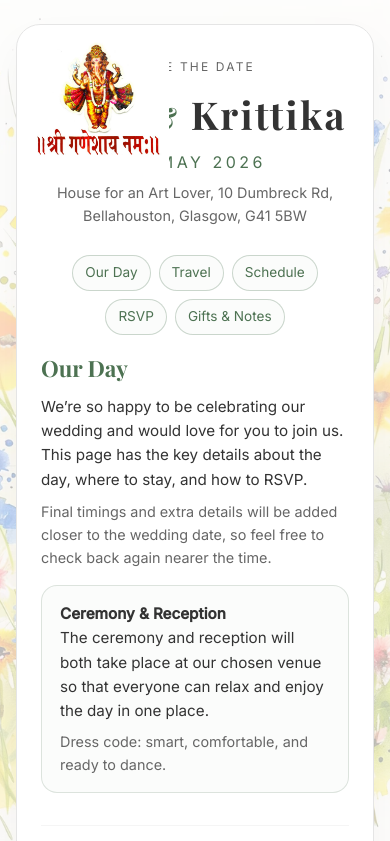
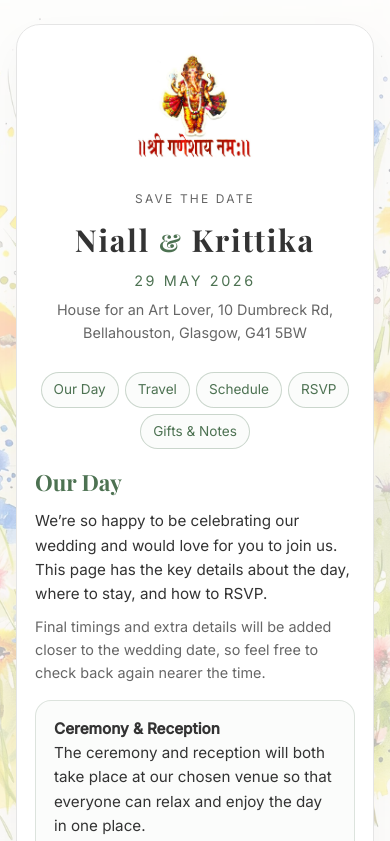
Before and after one commit to NGrant32/wedding-website, a plain HTML site: page index.html in a window 390 px wide. Shown: the top 841 px of the page. Drawn offline with nearby package versions, Linux system fonts and the light colour scheme.

Commit message:
Update index.html

```diff
--- a/index.html
+++ b/index.html
@@ -56,15 +56,14 @@ body::before {
       overflow-x: hidden;
     }
 
-    .decor-top-left {
-  position: absolute;
-  top: 12px;        /* adjust as needed */
-  left: 12px;       /* adjust as needed */
-  width: 140px;     /* adjust size */
-  opacity: 1.0;
-  pointer-events: none;
-  z-index: 10;
+ .ganesh-illustration {
+  display: block;
+  margin: 0 auto 12px auto;  /* centre it, add space below */
+  max-width: 180px;          /* cap size on big screens */
+  width: 40%;                /* scales with card width */
+  height: auto;
 }
+
 
     .card {
       position: relative;
@@ -341,13 +340,48 @@ body::before {
       letter-spacing: 0.16em;
       text-transform: uppercase;
     }
+
+  @media (max-width: 600px) {
+  .card {
+    padding: 24px 18px 32px 18px;
+  }
+
+  header {
+    margin-bottom: 18px;
+  }
+
+  .hero-illustration {
+    max-width: 140px;
+    width: 50%;
+    margin-bottom: 10px;
+  }
+
+  .names {
+    font-size: 1.9rem;
+  }
+
+  .date {
+    font-size: 0.9rem;
+    letter-spacing: 0.18em;
+  }
+
+  .nav {
+    gap: 6px;
+  }
+
+  section {
+    padding-top: 16px;
+  }
+}
+
   </style>
 </head>
 <body>
   <div class="page-wrapper">
     <div class="card">
-      <img src="ganesh.png" alt="Ganesh" class="decor-top-left">
+
       <header>
+        <img src="ganesh.png" alt="Ganesh" class="ganesh-illustration">
         <div class="tagline">Save the date</div>
 
         <!-- EDIT: Names -->
```
